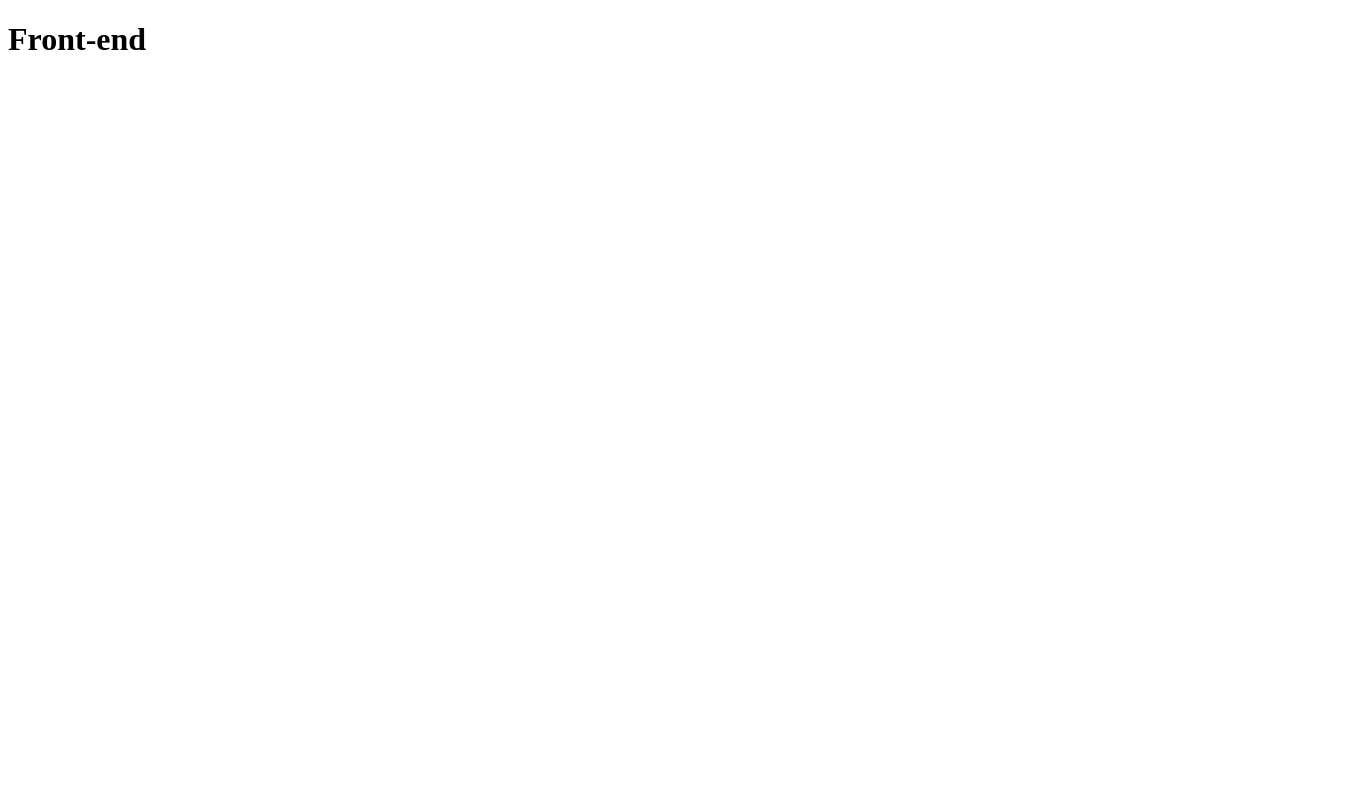
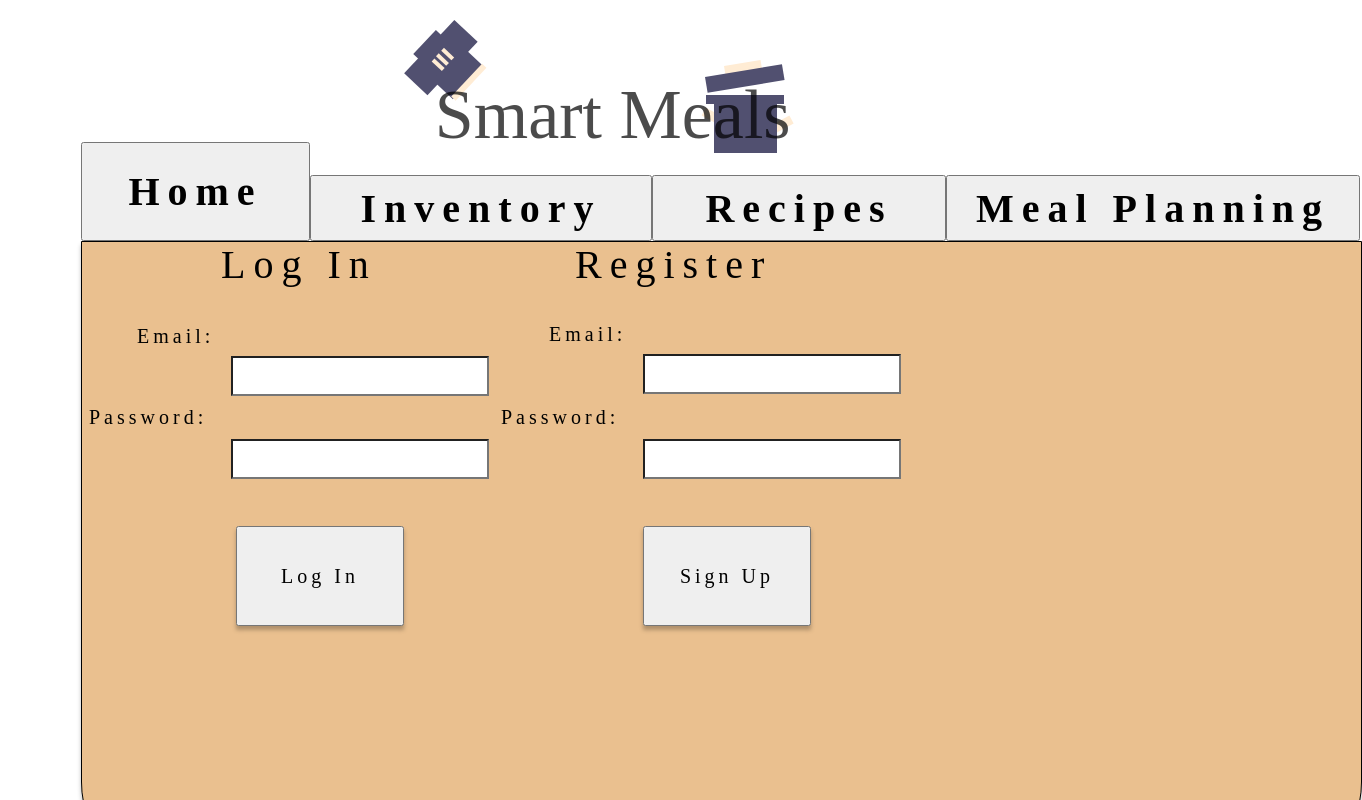
Before and after one commit to Smart-Meal-Prep/smart-meal-planning, a React (Create React App) app in the folder front-end/: page / in a window 1280 px wide. Shown: the top 800 px of the page, 1362 px wide, since content can reach past the window. Built offline with nearby package versions, Linux system fonts and the light colour scheme.

Commit message:
Set up Home Page, Added Components and Tests

```diff
--- a/front-end/src/App.js
+++ b/front-end/src/App.js
@@ -1,10 +1,33 @@
 import "./styles/App.css"
 import React from 'react';
+import { SmartMealsLogo } from "./components/SmartMealsLogo";
+import { NavBar } from "./components/NavBar";
+import { Passwordinput } from "./components/PasswordInput";
+import { EmailInput } from "./components/EmailInput";
 
 function App() {
   return (
     <div className="App">
-      <h1>Front-end</h1>
+      <SmartMealsLogo />
+      <NavBar />
+
+      <div className="dashboardBG" style={{width: 1279, height: 643, left: 81, top: 241, position: 'absolute', background: '#EAC08F', boxShadow: '0px 4px 4px rgba(0, 0, 0, 0.25)', borderBottomLeftRadius: 104, borderBottomRightRadius: 104, border: '1px black solid'}} />
+
+      <div className="LogIn" style={{left: 221, top: 241, position: 'absolute', color: 'black', fontSize: 40, fontFamily: 'Literata', fontWeight: '500', letterSpacing: 8, wordWrap: 'break-word'}}>Log In</div>
+      <Passwordinput left={89} top={406}/>
+      <EmailInput left={137} top={325}/>
+
+      <div className="Register" style={{left: 575, top: 241, position: 'absolute', color: 'black', fontSize: 40, fontFamily: 'Literata', fontWeight: '500', letterSpacing: 8, wordWrap: 'break-word'}}>Register</div>
+      <Passwordinput left={501} top={406} />
+      <EmailInput left={549} top={323}/>
+
+      <button className="Signupbutton" style={{width: 168, height: 100, left: 643, top: 526, position: 'absolute', boxShadow: '0px 4px 4px rgba(0, 0, 0, 0.25)', fontSize: 20, fontFamily: 'Literata', fontWeight: '500', letterSpacing: 4, wordWrap: 'break-word'}}>
+        Sign Up
+      </button>
+      <button className="Loginbutton" style={{width: 168, height: 100, left: 236, top: 526, position: 'absolute', boxShadow: '0px 4px 4px rgba(0, 0, 0, 0.25)', fontSize: 20, fontFamily: 'Literata', fontWeight: '500', letterSpacing: 4, wordWrap: 'break-word', textAlign: 'center'}}>
+        Log In
+      </button>
+
     </div>
   );
 }
--- /dev/null
+++ b/front-end/src/components/EmailInput.js
@@ -0,0 +1,10 @@
+export const EmailInput = (props) => {
+    return (
+      <div className="Email" style={{width: 344, height: 100, left: props.left, top: props.top, position: 'absolute'}}>
+        <div className="Email" style={{left: 0, top: 0, position: 'absolute', color: 'black', fontSize: 20, fontFamily: 'Literata', fontWeight: '500', letterSpacing: 4, wordWrap: 'break-word'}}>Email:</div>
+        <input className="Emailinput" style={{width: 250, height: 34, left: 94, top: 31, position: 'absolute', background: 'white'}} />
+      </div>
+    )
+}
+
+export default EmailInput;
--- /dev/null
+++ b/front-end/src/components/NavBar.js
@@ -0,0 +1,20 @@
+export const NavBar = (props) => {
+    return (
+    <div className="Navbar" style={{width: 1279, height: 110, left: 81, top: 142, position: 'absolute'}}>
+        <button className="MealPlanningBox" style={{textAlign: 'center', width: 414, height: 66, left: 865, top: 33.44, position: 'absolute', fontSize: 40, fontFamily: 'Literata', fontWeight: '800', letterSpacing: 8, wordWrap: 'break-word'}}>
+          Meal Planning
+        </button>
+        <button className="RecipesBox" style={{width: 294, height: 66, left: 571, top: 33, position: 'absolute', fontSize: 40, fontFamily: 'Literata', fontWeight: '800', letterSpacing: 8, wordWrap: 'break-word'}}>
+          Recipes
+        </button>
+        <button className="InventoryBox" style={{width: 342, height: 66, left: 229, top: 33, position: 'absolute', fontSize: 40, fontFamily: 'Literata', fontWeight: '800', letterSpacing: 8, wordWrap: 'break-word'}}>
+          Inventory
+        </button>
+        <button className="HomeBox" style={{width: 229, height: 99, left: 0, top: 0, position: 'absolute', fontSize: 40, fontFamily: 'Literata', fontWeight: '800', letterSpacing: 8, wordWrap: 'break-word'}}>
+          Home
+        </button>
+      </div>
+    );
+}
+
+export default NavBar;
--- /dev/null
+++ b/front-end/src/components/PasswordInput.js
@@ -0,0 +1,10 @@
+export const Passwordinput = (props) => {
+    return (
+      <div className="Password" style={{width: 392, height: 100, left: props.left, top: props.top, position: 'absolute'}}>
+        <div className="Password" style={{left: 0, top: 0, position: 'absolute', color: 'black', fontSize: 20, fontFamily: 'Literata', fontWeight: '500', letterSpacing: 4, wordWrap: 'break-word'}}>Password:</div>
+        <input className="Passwordinput" style={{width: 250, height: 34, left: 142, top: 33, position: 'absolute', background: 'white'}} />
+      </div>
+    );
+}
+
+export default Passwordinput;
--- /dev/null
+++ b/front-end/src/components/SmartMealsLogo.js
@@ -0,0 +1,30 @@
+
+export const SmartMealsLogo = () => {
+  return (
+    <h1 className="SmartMealsLogo" style={{width: 600, height: 136, left: 391, top: 18, position: 'relative', textAlign:'center'}}>
+      <div className="CookingPot" style={{width: 95.17, height: 93, left: 299, top: 21, position: 'absolute'}}>
+        <div className="Rectangle3" style={{width: 21.57, height: 8.63, left: 71.90, top: 65.32, position: 'absolute', transform: 'rotate(-28.36deg)', transformOrigin: '0 0', background: '#FFECD4'}}></div>
+        <div className="Rectangle4" style={{width: 21.57, height: 8.63, left: 23.27, top: 65.32, position: 'absolute', transform: 'rotate(-151.64deg)', transformOrigin: '0 0', background: '#FFECD4'}}></div>
+        <div className="Rectangle1" style={{width: 63.08, height: 49.87, left: 15.77, top: 43.13, position: 'absolute', background: '#515070'}}></div>
+        <div className="Rectangle2" style={{width: 78.05, height: 8.57, left: 8.29, top: 34.56, position: 'absolute', background: '#515070'}}></div>
+        <div className="Rectangle3" style={{width: 78.05, height: 8.57, left: 8.29, top: 34.56, position: 'absolute', background: '#272838'}}></div>
+        <div className="Subtract" style={{width: 78.05, height: 8.57, left: 8.29, top: 34.56, position: 'absolute', background: '#515070'}}></div>
+        <div className="Rectangle5" style={{width: 36.86, height: 9.62, left: 25.63, top: 6.03, position: 'absolute', transform: 'rotate(-9.42deg)', transformOrigin: '0 0', background: '#FFECD4'}}></div>
+        <div className="Union" style={{width: 77.99, height: 15.86, left: 6.65, top: 16.82, position: 'absolute', transform: 'rotate(-9.42deg)', transformOrigin: '0 0', background: '#515070'}}></div>
+      </div>
+      <div className="Chef" style={{width: 73.51, height: 62.73, left: 0, top: 29.19, position: 'absolute', transform: 'rotate(-23.39deg)', transformOrigin: '0 0'}}>
+        <div className="Rectangle40" style={{width: 45.17, height: 34, left: 23.50, top: 17.55, position: 'absolute', transform: 'rotate(-23.39deg)', transformOrigin: '0 0', background: '#515070'}}></div>
+        <div className="Ellipse43" style={{width: 32.77, height: 32.24, left: 2.62, top: 5.80, position: 'absolute', transform: 'rotate(-23.39deg)', transformOrigin: '0 0', background: '#515070'}}></div>
+        <div className="Ellipse44" style={{width: 32.77, height: 32.46, left: 18.69, top: -8.09, position: 'absolute', transform: 'rotate(-23.39deg)', transformOrigin: '0 0', background: '#515070'}}></div>
+        <div className="Ellipse45" style={{width: 32.77, height: 32.24, left: 40.01, top: -10.38, position: 'absolute', transform: 'rotate(-23.39deg)', transformOrigin: '0 0', background: '#515070'}}></div>
+        <div className="Rectangle41" style={{width: 45.17, height: 5.70, left: 36.52, top: 46.33, position: 'absolute', transform: 'rotate(-23.39deg)', transformOrigin: '0 0', background: '#FFECD4'}}></div>
+        <div className="Rectangle42" style={{width: 4.21, height: 14.04, left: 33, top: 5.80, position: 'absolute', transform: 'rotate(-23.39deg)', transformOrigin: '0 0', background: '#FFECD4'}}></div>
+        <div className="Rectangle43" style={{width: 4.43, height: 14.04, left: 39.30, top: 3.07, position: 'absolute', transform: 'rotate(-23.39deg)', transformOrigin: '0 0', background: '#FFECD4'}}></div>
+        <div className="Rectangle44" style={{width: 4.21, height: 14.04, left: 45.80, top: 0.26, position: 'absolute', transform: 'rotate(-23.39deg)', transformOrigin: '0 0', background: '#FFECD4'}}></div>
+      </div>
+      <div className="SmartMeals" style={{left: 35.80, top: 36, position: 'absolute', opacity: 0.70, color: 'black', fontSize: 70, fontFamily: '', fontWeight: '400', wordWrap: 'break-word'}}>Smart Meals</div>
+    </h1>
+  );
+}
+
+export default SmartMealsLogo;
```
Also changed, not shown: 1 other file (tests, documents, lock files or other folders).
